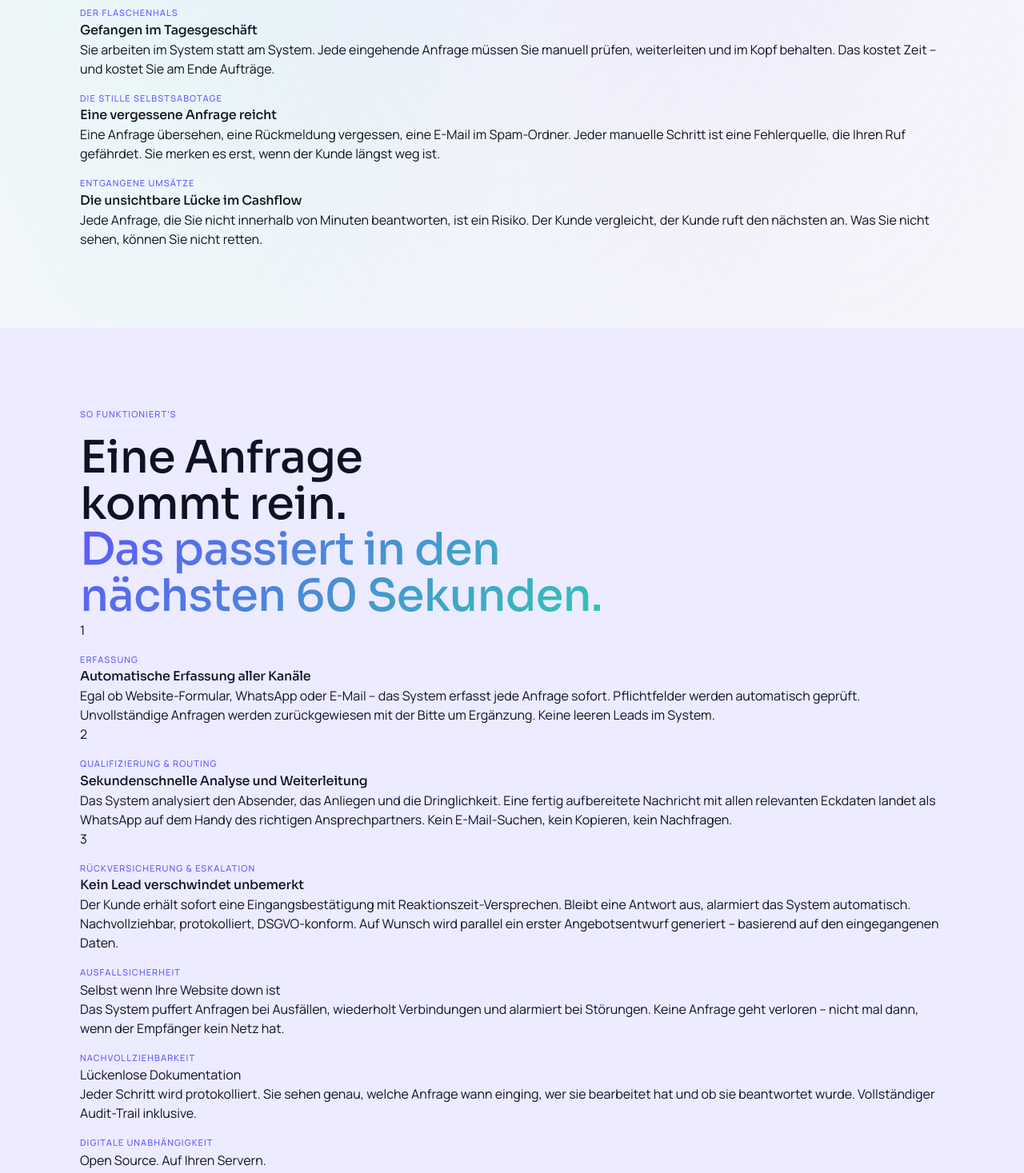
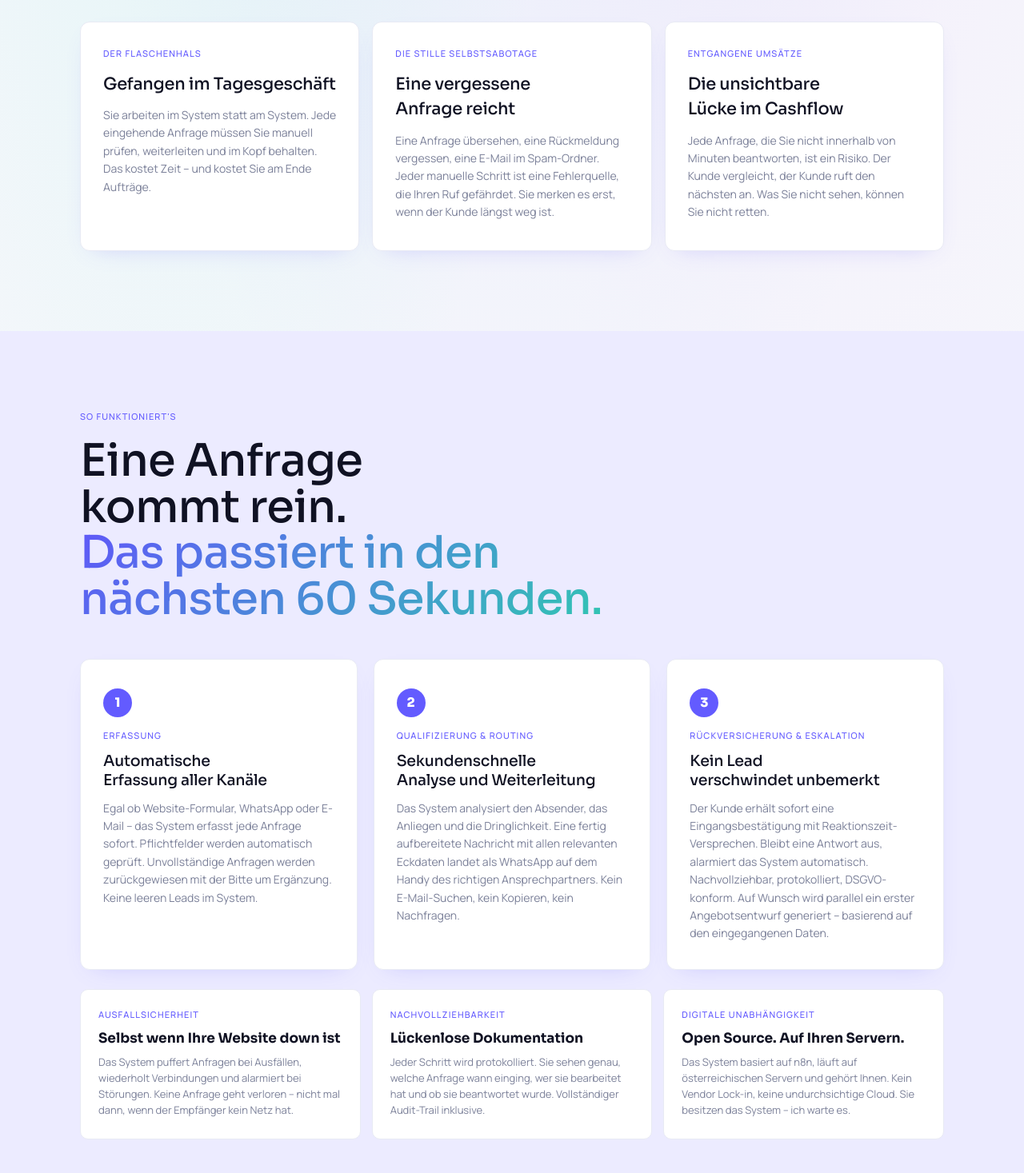
Before and after one commit to bseckin/landingpage, a React (Vite) app: page / in a window 1280 px wide. Shown: the part 1200-2667 px from the top of the page at 80% size. Built offline with nearby package versions, Linux system fonts and the light colour scheme.

Commit message:
fix: CSS für neue Sektionen ergänzt (problem-grid, solution-steps, solution-tech-grid, btn-subtext)

```diff
--- a/src/index.css
+++ b/src/index.css
@@ -977,6 +977,149 @@ h3 {
   .differentiator-wrap { padding-block: 48px; }
 }
 
+/* ── Hero CTA subtext ──────────────────────────────────────── */
+.btn-subtext {
+  font-size: 0.8rem;
+  color: var(--ink-muted);
+  margin: 0.45rem 0 0;
+  text-align: center;
+  line-height: 1.35;
+}
+
+/* ── Problem grid (Sektion 2) ──────────────────────────────── */
+.problem-grid {
+  margin-top: 36px;
+  display: grid;
+  grid-template-columns: repeat(3, 1fr);
+  gap: 16px;
+}
+
+.problem-card {
+  border: 1px solid var(--border);
+  background: var(--bg-card);
+  border-radius: 12px;
+  padding: 32px 28px 36px;
+  box-shadow: 0 10px 28px -18px rgba(99, 91, 255, 0.35);
+  transition: border-color 0.35s, transform 0.35s;
+}
+
+.problem-card:hover {
+  border-color: var(--teal);
+  transform: translateY(-2px);
+}
+
+.problem-card .kicker {
+  margin-top: 0;
+}
+
+.problem-card h3 {
+  margin-top: 14px;
+  font-size: 21px;
+}
+
+.problem-card p:last-of-type {
+  margin: 12px 0 0;
+  color: var(--ink-muted);
+  line-height: 1.6;
+  font-size: 14px;
+}
+
+/* ── Solution Steps (Sektion 3a) ───────────────────────────── */
+.solution-steps {
+  display: grid;
+  grid-template-columns: repeat(3, 1fr);
+  gap: 20px;
+  margin-top: 44px;
+}
+
+.solution-step {
+  background: var(--bg-card);
+  border: 1px solid var(--border);
+  border-radius: 12px;
+  padding: 36px 28px 32px;
+  box-shadow: 0 10px 28px -18px rgba(99, 91, 255, 0.35);
+  transition: border-color 0.35s, transform 0.35s;
+  position: relative;
+}
+
+.solution-step:hover {
+  border-color: var(--teal);
+  transform: translateY(-2px);
+}
+
+.solution-step-number {
+  width: 36px;
+  height: 36px;
+  border-radius: 999px;
+  background: var(--teal);
+  color: #fff;
+  font-family: 'Sora', 'Manrope', sans-serif;
+  font-weight: 800;
+  font-size: 16px;
+  display: inline-flex;
+  align-items: center;
+  justify-content: center;
+  margin-bottom: 16px;
+}
+
+.solution-step .kicker {
+  margin-top: 0;
+}
+
+.solution-step h3 {
+  margin-top: 12px;
+  font-size: 19px;
+  line-height: 1.25;
+}
+
+.solution-step p:last-of-type {
+  margin: 12px 0 0;
+  color: var(--ink-muted);
+  line-height: 1.6;
+  font-size: 14px;
+}
+
+/* ── Solution Tech Proof (Sektion 3b) ──────────────────────── */
+.solution-tech-grid {
+  display: grid;
+  grid-template-columns: repeat(3, 1fr);
+  gap: 14px;
+  margin-top: 24px;
+  padding-bottom: 40px;
+}
+
+.solution-tech-card {
+  background: var(--bg-card);
+  border: 1px solid var(--border);
+  border-radius: 10px;
+  padding: 24px 22px 26px;
+  transition: border-color 0.35s;
+}
+
+.solution-tech-card:hover {
+  border-color: var(--teal);
+}
+
+.solution-tech-card .kicker {
+  margin-top: 0;
+}
+
+.solution-tech-card h4 {
+  margin: 10px 0 8px;
+  font-family: 'Sora', 'Manrope', sans-serif;
+  font-size: 17px;
+  font-weight: 700;
+  color: var(--ink);
+  line-height: 1.25;
+}
+
+.solution-tech-card p:last-of-type {
+  margin: 0;
+  color: var(--ink-muted);
+  line-height: 1.55;
+  font-size: 13px;
+}
+
 /* ── Usecase cards (Sektion 5) ────────────────────────────── */
 .usecase-grid {
   margin-top: 36px;
```
